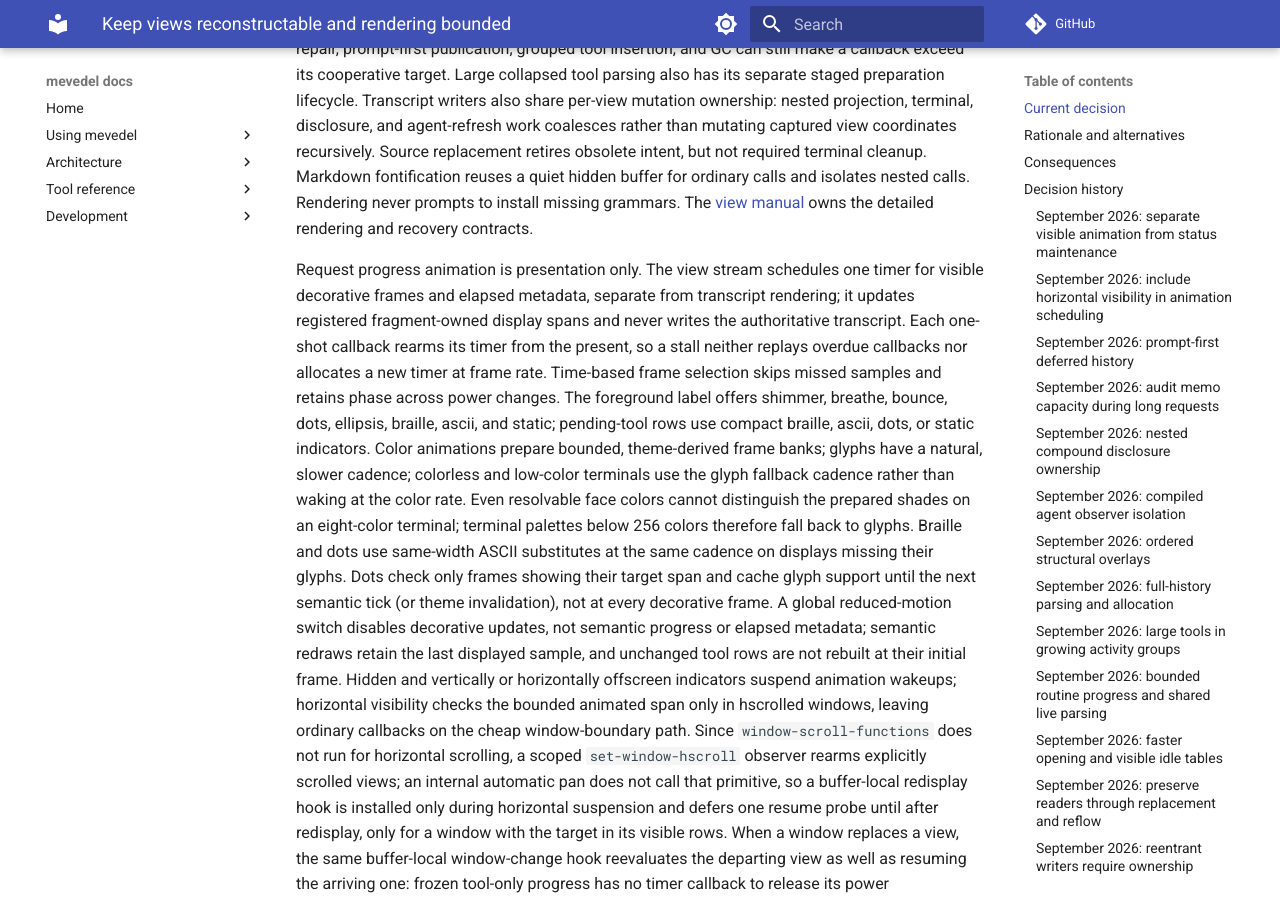
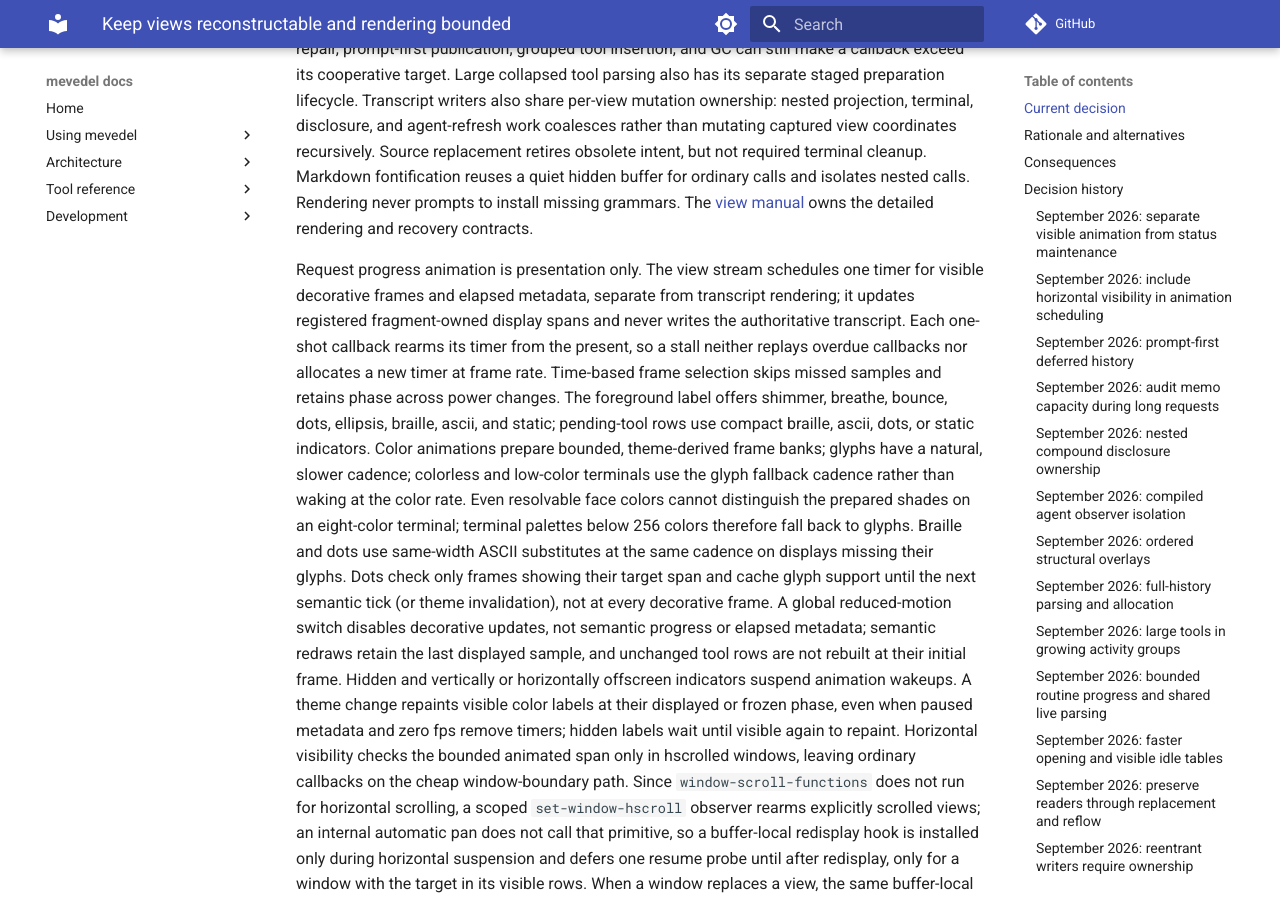
Before and after one commit to FrauH0lle/mevedel, an MkDocs documentation site: the page built from docs/adr/0119-keep-views-reconstructable-and-rendering-bounded.md, in a window 1280 px wide and 900 px high, scrolled down 1162 px. Built offline with MkDocs 1.6.1 and Material for MkDocs 9.7.7, drawn with Linux system fonts in a browser that asks for light colours; comment, search, counter and statistics services are not loaded.

Commit message:
Repaint frozen view colors after theme changes

```diff
--- a/docs/adr/0119-keep-views-reconstructable-and-rendering-bounded.md
+++ b/docs/adr/0119-keep-views-reconstructable-and-rendering-bounded.md
@@ -77,9 +77,12 @@ semantic tick (or theme invalidation), not at every decorative frame. A global
 reduced-motion switch disables decorative updates, not semantic progress or
 elapsed metadata; semantic redraws retain the last displayed sample, and
 unchanged tool rows are not rebuilt at their initial frame. Hidden
-and vertically or horizontally offscreen indicators suspend animation wakeups;
-horizontal visibility checks the bounded animated span only in hscrolled
-windows, leaving ordinary callbacks on the cheap window-boundary path. Since
+and vertically or horizontally offscreen indicators suspend animation wakeups.
+A theme change repaints visible color labels at their displayed or frozen
+phase, even when paused metadata and zero fps remove timers; hidden labels
+wait until visible again to repaint. Horizontal visibility checks the
+bounded animated span only in hscrolled windows, leaving ordinary callbacks
+on the cheap window-boundary path. Since
 `window-scroll-functions` does not run for horizontal scrolling, a scoped
 `set-window-hscroll` observer rearms explicitly scrolled views; an internal
 automatic pan does not call that primitive, so a buffer-local redisplay hook
```
Also changed, not shown: docs/view.md (+3 -1 lines), 2 other files.
